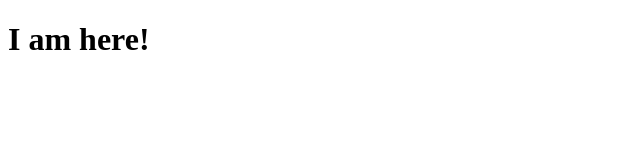
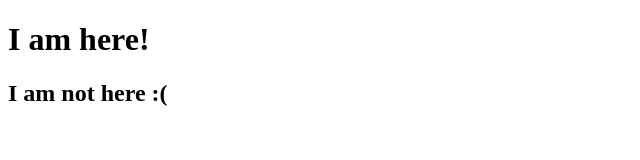
Before and after one commit to govtvigor/First-repository, a plain HTML site: page index.html in a window 1280 px wide. Shown: the whole page, without its empty margins (0-640 px from the left). Drawn offline with Linux system fonts and the light colour scheme.

Commit message:
add subheader

```diff
--- a/index.html
+++ b/index.html
@@ -8,5 +8,6 @@
 </head>
 <body>
     <h1>I am here!</h1>
+    <h2>I am not here :(</h2>
 </body>
 </html>
```
